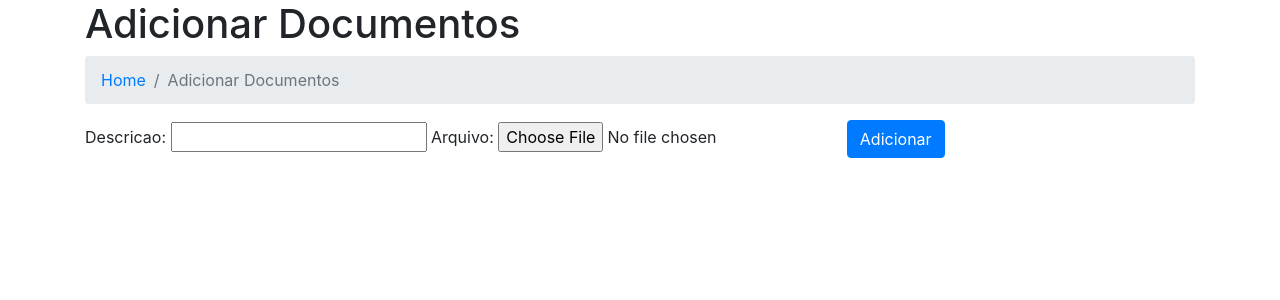
After one commit to LeandroSCoutinho/gestao_rh, a Django app: page /documento/novo/1/ in a window 1280 px wide. The commit adds this page. Shown: the top 300 px of the page. Run offline with Django 4.2, Linux system fonts and the light colour scheme; some libraries are stand-ins or nearby versions.

Commit message:
adicionando arquivo

```diff
--- a/apps/documentos/models.py
+++ b/apps/documentos/models.py
@@ -1,9 +1,15 @@
 from django.db import models
+from django.shortcuts import reverse
 from apps.funcionarios.models import Funcionario
+
 
 class Documento(models.Model) :
     descricao = models.CharField(max_length=120)
     pertence = models.ForeignKey(Funcionario, on_delete=models.PROTECT)
+    arquivo = models.FileField(upload_to='documentos')
+
+    def get_absolute_url(self):
+        return  reverse('edit_funcionario', args=[self.pertence.id])
 
     def __str__(self):
         return self.descricao
--- /dev/null
+++ b/apps/documentos/templates/documentos/documento_form.html
@@ -0,0 +1,20 @@
+{% extends 'base.html' %}
+{% load bootstrap %}
+
+{% block main %}
+
+{{ form.errors }}
+
+    <h1> Adicionar Documentos </h1>
+    <nav aria-label="breadcrumb">
+      <ol class="breadcrumb">
+        <li class="breadcrumb-item"><a href="/">Home</a></li>
+          <li class="breadcrumb-item active" aria-current="page">Adicionar Documentos</li>
+      </ol>
+    </nav>
+    <form method="post" enctype="multipart/form-data">
+        {% csrf_token %}
+        {{ form|bootstrap }}
+        <button type="submit" class="btn btn-primary">Adicionar</button>
+    </form>
+{% endblock %}
--- /dev/null
+++ b/apps/documentos/urls.py
@@ -0,0 +1,8 @@
+from django.urls import path
+from .views import DocumentoNovo
+
+
+urlpatterns = [
+    path('novo/<int:funcionario_id>/',DocumentoNovo.as_view(), name = 'create_documento' ),
+   # path('delete/<int:pk>',DocumentoDelete.as_view(), name = 'delete_documento' ),
+]
--- a/apps/documentos/views.py
+++ b/apps/documentos/views.py
@@ -1,3 +1,17 @@
-from django.shortcuts import render
+from .models import Documento
+from django.views.generic import CreateView
 
-# Create your views here.
+
+
+class DocumentoNovo(CreateView):
+    model = Documento
+    fields = ['descricao','arquivo']
+
+    def post(self, request, *args, **kwargs):
+        form = self.get_form()
+        form.instance.pertence_id = self.kwargs['funcionario_id']
+
+        if form.is_valid():
+            return self.form_valid(form)
+        else:
+            return self.form_invalid(form)
--- a/gestao_rh/settings.py
+++ b/gestao_rh/settings.py
@@ -124,6 +124,10 @@ STATICFILES_DIRS = [
     os.path.join(BASE_DIR, "static"),
 ]
 
+MEDIA_URL = '/media/'
+
+MEDIA_ROOT = os.path.join(BASE_DIR, "media")
+
 LOGIN_REDIRECT_URL = 'home'
 
 LOGOUT_REDIRECT_URL = 'login'
--- a/gestao_rh/urls.py
+++ b/gestao_rh/urls.py
@@ -1,11 +1,14 @@
 from django.contrib import admin
 from django.urls import path, include
+from django.conf import  settings
+from django.conf.urls.static import static
 
 urlpatterns = [
     path('', include('apps.core.urls')),
     path('funcionarios/', include('apps.funcionarios.urls')),
     path('departamentos/', include('apps.departamentos.urls')),
+    path('documento/', include('apps.documentos.urls')),
     path('empresa/', include('apps.empresas.urls')),
     path('admin/', admin.site.urls),
     path('accounts/', include('django.contrib.auth.urls')),
-]
+] + static(settings.MEDIA_URL, document_root=settings.MEDIA_ROOT)
```
Also changed, not shown: apps/funcionarios/templates/funcionarios/funcionario_form.html (+7 -1 lines), apps/documentos/migrations/0002_documento_arquivo.py (added), media/documentos/parce_SICA.png (added), media/documentos/parce_SICA_L8DIvIt.png (added), 2 other files.
